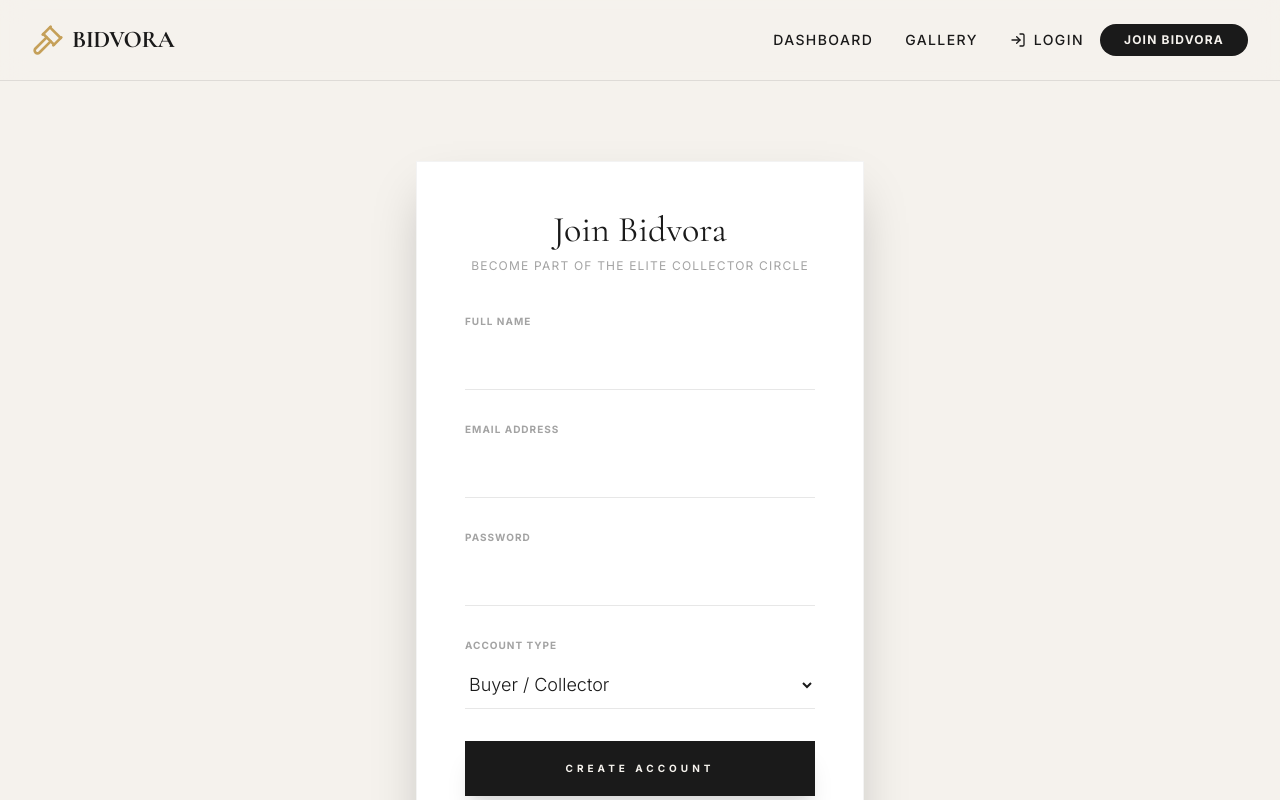
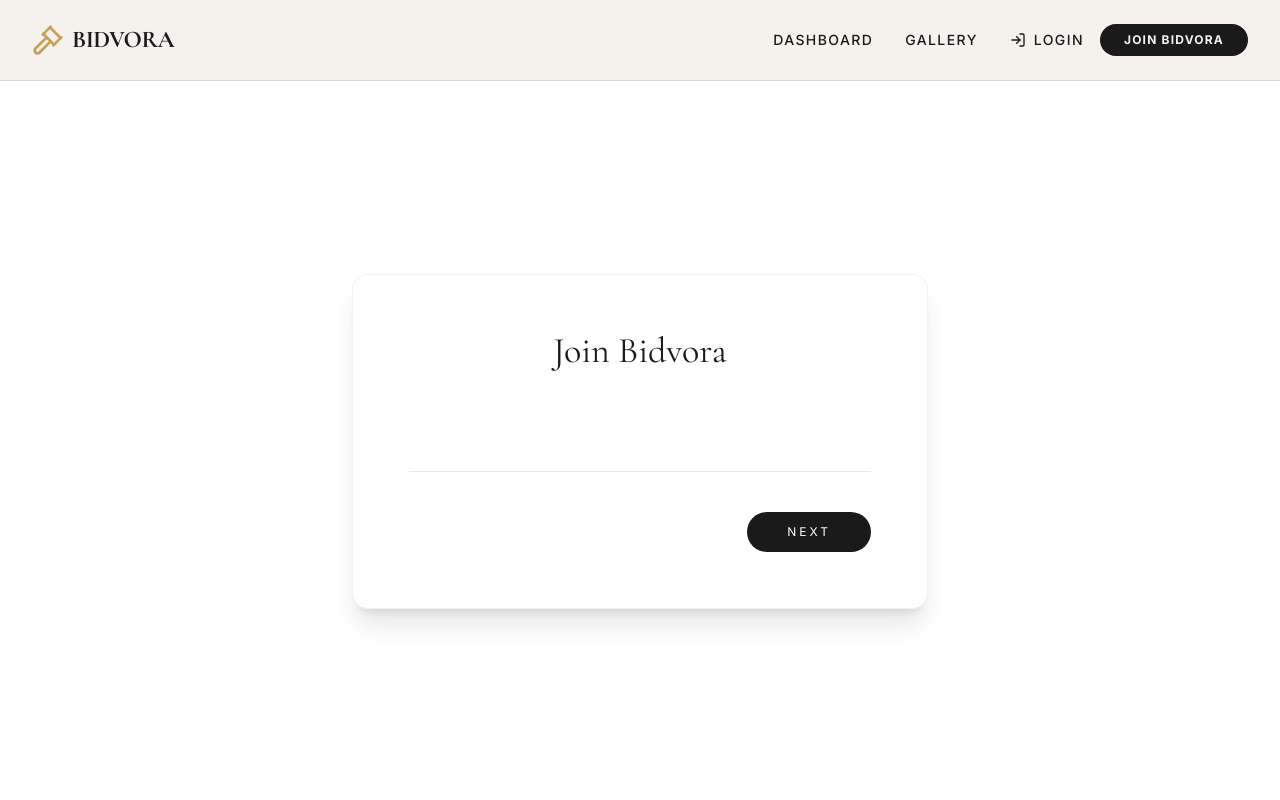
Before and after one commit to BBhargavKasiRam/bidvora, a React (Vite) app in the folder frontend/: page /register in a window 1280 px wide. Shown: the top 800 px of the page. Built offline with nearby package versions, Linux system fonts and the light colour scheme.

Commit message:
fixed signup/sigin

```diff
--- a/frontend/src/context/AuthContext.jsx
+++ b/frontend/src/context/AuthContext.jsx
@@ -22,7 +22,7 @@ export const AuthProvider = ({ children }) => {
 
   return (
     <AuthContext.Provider value={{ user, login, logout, isAuthenticated: !!user }}>
-      {children}
+    {children}
     </AuthContext.Provider>
   );
 };
--- a/frontend/src/pages/LoginPage.jsx
+++ b/frontend/src/pages/LoginPage.jsx
@@ -5,66 +5,195 @@ import { api } from "../lib/api";
 import { useAuth } from "../context/AuthContext";
 
 export const LoginPage = () => {
-  const [email, setEmail] = useState("");
-  const [password, setPassword] = useState("");
+  const [step, setStep] = useState(1);
+  const [animating, setAnimating] = useState(false);
+  const [loading, setLoading] = useState(false); // ✅ added
+
+  const [form, setForm] = useState({
+    email: "",
+    password: "",
+  });
+
   const [error, setError] = useState("");
+
   const { login } = useAuth();
   const navigate = useNavigate();
 
-  const handleSubmit = async (e) => {
-    e.preventDefault();
+  // ✅ STRONG EMAIL REGEX
+  const emailRegex =
+    /^(?!.*\.\.)[a-zA-Z0-9._%+-]+@[a-zA-Z0-9.-]+\.[a-zA-Z]{2,}$/;
+
+  const validateStep = () => {
+    if (step === 1) {
+      const email = form.email.trim();
+
+      if (!email) return "Email is required";
+      if (!emailRegex.test(email))
+        return "Enter valid email";
+    }
+
+    if (step === 2) {
+      if (!form.password) return "Password is required";
+    }
+
+    return null;
+  };
+
+  const handleNext = async () => {
+    if (loading) return; // ✅ prevent spam
+
+    const err = validateStep();
+
+    if (err) {
+      setError(err + " "); // ✅ always show error
+      return;
+    }
+
+    setError("");
+
+    // STEP CHANGE
+    if (step === 1) {
+      setAnimating(true);
+      setTimeout(() => {
+        setStep(2);
+        setAnimating(false);
+      }, 200);
+      return;
+    }
+
+    // LOGIN
     try {
-      const res = await api.post("/auth/login", { email, password });
+      setLoading(true);
+
+      const res = await api.post("/auth/login", {
+        email: form.email.trim().toLowerCase(),
+        password: form.password,
+      });
+
       login(res.token, res.user);
       navigate("/");
     } catch (err) {
-      setError(err.message);
+      const msg =
+        err.response?.data?.message ||
+        err.response?.data?.error ||
+        "Invalid credentials";
+
+      setError(msg + " ");
+    } finally {
+      setLoading(false);
     }
   };
 
+  const handleBack = () => {
+    setError("");
+
+    setAnimating(true);
+
+    setTimeout(() => {
+      setStep(1);
+      setAnimating(false);
+    }, 200);
+  };
+
   return (
-    <div className="max-w-md mx-auto mt-20 p-12 bg-white border border-ink/5 shadow-2xl">
+    <div className="h-[calc(100vh-80px)] flex items-center justify-center bg-white px-4 overflow-hidden">
+
+      <div className="max-w-xl w-full p-14 rounded-2xl bg-white border border-ink/5 shadow-xl">
+
         <div className="text-center mb-10">
           <h2 className="text-4xl font-serif mb-2">Welcome Back</h2>
-        <p className="text-xs uppercase tracking-widest text-ink/40">Enter your credentials to enter the hub</p>
         </div>
 
         {error && (
-        <div className="mb-8 p-4 bg-red-50 text-red-600 text-[10px] uppercase tracking-widest font-bold flex items-center gap-2 border-l-2 border-red-600">
+          <div className="mb-8 p-4 bg-red-50 text-red-600 text-[11px] uppercase tracking-widest font-bold flex items-center gap-2 border-l-2 border-red-600">
             <AlertCircle className="w-4 h-4" />
             {error}
           </div>
         )}
 
-      <form onSubmit={handleSubmit} className="space-y-8">
-        <div>
-          <label className="text-[10px] uppercase tracking-widest text-ink/40 block mb-2 font-bold">Email Address</label>
+        <form
+          onSubmit={(e) => e.preventDefault()}
+          className="space-y-10"
+        >
+
+          <div
+            className={`transition-all duration-200 ${
+              animating
+                ? "opacity-0 translate-x-4"
+                : "opacity-100 translate-x-0"
+            }`}
+          >
+
+            {/* EMAIL */}
+            {step === 1 && (
               <input
+                autoFocus
                 type="email"
-            value={email}
-            onChange={e => setEmail(e.target.value)}
-            className="w-full border-b border-ink/10 py-3 focus:border-gold outline-none transition-colors font-light text-lg"
-            required
+                value={form.email}
+                onChange={(e) => {
+                  setForm({
+                    ...form,
+                    email: e.target.value.trimStart(), // ✅ trim
+                  });
+                  setError("");
+                }}
+                className="w-full border-b border-ink/10 py-4 text-lg outline-none"
               />
+            )}
+
+            {/* PASSWORD */}
+            {step === 2 && (
+              <input
+                autoFocus
+                type="password"
+                value={form.password}
+                onChange={(e) => {
+                  setForm({ ...form, password: e.target.value });
+                  setError("");
+                }}
+                className="w-full border-b border-ink/10 py-4 text-lg outline-none"
+              />
+            )}
           </div>
-        <div>
-          <label className="text-[10px] uppercase tracking-widest text-ink/40 block mb-2 font-bold">Password</label>
-          <input
-            type="password"
-            value={password}
-            onChange={e => setPassword(e.target.value)}
-            className="w-full border-b border-ink/10 py-3 focus:border-gold outline-none transition-colors font-light text-lg"
-            required
-          />
+
+          <div className="flex justify-between items-center">
+            {step === 2 && (
+              <button
+                type="button"
+                onClick={handleBack}
+                className="text-xs uppercase tracking-widest text-ink/60"
+              >
+                Back
+              </button>
+            )}
+
+            <button
+              type="button"
+              onClick={handleNext}
+              disabled={loading} // ✅ block spam
+              className="ml-auto px-10 py-3 bg-ink text-white text-xs uppercase tracking-[0.25em] rounded-full hover:bg-gold transition"
+            >
+              {loading
+                ? "Please wait..."
+                : step === 1
+                ? "Next"
+                : "Login"}
+            </button>
           </div>
-        <button className="w-full py-5 bg-ink text-paper text-[10px] uppercase tracking-[0.4em] hover:bg-gold transition-colors font-bold shadow-xl shadow-ink/10">
-          Authenticate
-        </button>
+
         </form>
 
         <p className="mt-10 text-center text-[10px] uppercase tracking-widest text-ink/40">
-        New to Bidvora? <Link to="/register" className="text-ink font-bold hover:text-gold transition-colors">Create an account</Link>
+          New to Bidvora?{" "}
+          <Link
+            to="/register"
+            className="text-ink font-bold hover:text-gold transition-colors"
+          >
+            Create an account
+          </Link>
         </p>
+
+      </div>
     </div>
   );
 };
--- a/frontend/src/pages/RegisterPage.jsx
+++ b/frontend/src/pages/RegisterPage.jsx
@@ -4,83 +4,218 @@ import { AlertCircle } from "lucide-react";
 import { api } from "../lib/api";
 
 export const RegisterPage = () => {
-  const [name, setName] = useState("");
-  const [email, setEmail] = useState("");
-  const [password, setPassword] = useState("");
-  const [role, setRole] = useState("buyer");
+  const [step, setStep] = useState(1);
+  const [animating, setAnimating] = useState(false);
+  const [loading, setLoading] = useState(false); // ✅ added
+
+  const [form, setForm] = useState({
+    name: "",
+    email: "",
+    password: "",
+    confirmPassword: "",
+    role: "buyer",
+  });
+
   const [error, setError] = useState("");
   const navigate = useNavigate();
 
-  const handleSubmit = async (e) => {
-    e.preventDefault();
+  // ✅ STRONG EMAIL REGEX
+  const emailRegex =
+    /^(?!.*\.\.)[a-zA-Z0-9._%+-]+@[a-zA-Z0-9.-]+\.[a-zA-Z]{2,}$/;
+
+  const passwordRegex =
+    /^(?=.*[a-z])(?=.*[A-Z])(?=.*\d)(?=.*[@$!%*?&]).{8,}$/;
+
+  const validateStep = () => {
+    if (step === 1) {
+      if (!form.name.trim()) return "Name is required";
+      if (form.name.trim().length < 3)
+        return "Minimum 3 characters required";
+    }
+
+    if (step === 2) {
+      const email = form.email.trim();
+
+      if (!email) return "Email is required";
+      if (!emailRegex.test(email))
+        return "Enter valid email (example@gmail.com)";
+    }
+
+    if (step === 3) {
+      if (!form.password) return "Password is required";
+
+      if (!passwordRegex.test(form.password))
+        return "8+ chars, upper, lower, number, special char";
+
+      if (!form.confirmPassword)
+        return "Confirm your password";
+
+      if (form.password !== form.confirmPassword)
+        return "Passwords do not match";
+    }
+
+    return null;
+  };
+
+  const handleNext = async () => {
+    if (loading) return; // ✅ prevent spam click
+
+    const err = validateStep();
+
+    if (err) {
+      setError(err + " "); // ✅ always re-render
+      return;
+    }
+
+    setError("");
+
+    if (step < 3) {
+      setAnimating(true);
+
+      setTimeout(() => {
+        setStep((prev) => prev + 1);
+        setAnimating(false);
+      }, 200);
+
+      return;
+    }
+
+    // ✅ FINAL SUBMIT
     try {
-      await api.post("/auth/register", { name, email, password, role });
+      setLoading(true);
+
+      await api.post("/auth/register", {
+        name: form.name.trim(),
+        email: form.email.trim().toLowerCase(),
+        password: form.password,
+        role: form.role,
+      });
+
       navigate("/login");
     } catch (err) {
-      setError(err.message);
+      setError(
+        err.response?.data?.message || "Something went wrong"
+      );
+    } finally {
+      setLoading(false);
     }
   };
 
+  const handleBack = () => {
+    setError("");
+
+    setAnimating(true);
+
+    setTimeout(() => {
+      setStep((prev) => prev - 1);
+      setAnimating(false);
+    }, 200);
+  };
+
   return (
-    <div className="max-w-md mx-auto mt-20 p-12 bg-white border border-ink/5 shadow-2xl">
-      <div className="text-center mb-10">
-        <h2 className="text-4xl font-serif mb-2">Join Bidvora</h2>
-        <p className="text-xs uppercase tracking-widest text-ink/40">Become part of the elite collector circle</p>
+    <div className="h-[calc(100vh-80px)] bg-white flex items-center justify-center px-4 overflow-hidden">
+
+      <div className="max-w-xl w-full p-14 rounded-2xl bg-white border border-ink/5 shadow-xl">
+
+        <div className="mb-10 text-center">
+          <h2 className="text-4xl font-serif">Join Bidvora</h2>
         </div>
 
         {error && (
-        <div className="mb-8 p-4 bg-red-50 text-red-600 text-[10px] uppercase tracking-widest font-bold flex items-center gap-2 border-l-2 border-red-600">
+          <div className="mb-8 p-4 bg-red-50 text-red-600 text-[11px] uppercase tracking-widest font-bold flex items-center gap-2 border-l-2 border-red-600">
             <AlertCircle className="w-4 h-4" />
             {error}
           </div>
         )}
 
-      <form onSubmit={handleSubmit} className="space-y-8">
-        <div>
-          <label className="text-[10px] uppercase tracking-widest text-ink/40 block mb-2 font-bold">Full Name</label>
+        <form className="space-y-10">
+
+          <div
+            className={`transition-all duration-200 ${
+              animating
+                ? "opacity-0 translate-x-4"
+                : "opacity-100 translate-x-0"
+            }`}
+          >
+
+            {step === 1 && (
               <input
+                autoFocus
                 type="text"
-            value={name}
-            onChange={e => setName(e.target.value)}
-            className="w-full border-b border-ink/10 py-3 focus:border-gold outline-none transition-colors font-light text-lg"
-            required
+                value={form.name}
+                onChange={(e) => {
+                  setForm({ ...form, name: e.target.value.trimStart() }); // ✅ trim
+                  setError("");
+                }}
+                className="w-full border-b border-ink/10 py-4 text-lg outline-none"
               />
-        </div>
-        <div>
-          <label className="text-[10px] uppercase tracking-widest text-ink/40 block mb-2 font-bold">Email Address</label>
+            )}
+
+            {step === 2 && (
               <input
+                autoFocus
                 type="email"
-            value={email}
-            onChange={e => setEmail(e.target.value)}
-            className="w-full border-b border-ink/10 py-3 focus:border-gold outline-none transition-colors font-light text-lg"
-            required
+                value={form.email}
+                onChange={(e) => {
+                  setForm({ ...form, email: e.target.value.trimStart() }); // ✅ trim
+                  setError("");
+                }}
+                className="w-full border-b border-ink/10 py-4 text-lg outline-none"
               />
-        </div>
-        <div>
-          <label className="text-[10px] uppercase tracking-widest text-ink/40 block mb-2 font-bold">Password</label>
+            )}
+
+            {step === 3 && (
+              <>
+                <input
+                  autoFocus
+                  type="password"
+                  value={form.password}
+                  onChange={(e) => {
+                    setForm({ ...form, password: e.target.value });
+                    setError("");
+                  }}
+                  className="w-full border-b border-ink/10 py-4 text-lg outline-none"
+                />
+
                 <input
                   type="password"
-            value={password}
-            onChange={e => setPassword(e.target.value)}
-            className="w-full border-b border-ink/10 py-3 focus:border-gold outline-none transition-colors font-light text-lg"
-            required
+                  value={form.confirmPassword}
+                  onChange={(e) => {
+                    setForm({
+                      ...form,
+                      confirmPassword: e.target.value,
+                    });
+                    setError("");
+                  }}
+                  className="w-full border-b border-ink/10 py-4 text-lg outline-none"
                 />
+              </>
+            )}
           </div>
-        <div>
-          <label className="text-[10px] uppercase tracking-widest text-ink/40 block mb-2 font-bold">Account Type</label>
-          <select
-            value={role}
-            onChange={e => setRole(e.target.value)}
-            className="w-full border-b border-ink/10 py-3 focus:border-gold outline-none transition-colors font-light bg-transparent text-lg"
+
+          <div className="flex justify-between items-center">
+            {step > 1 && (
+              <button
+                type="button"
+                onClick={handleBack}
+                className="text-xs uppercase tracking-widest text-ink/60"
               >
-            <option value="buyer">Buyer / Collector</option>
-            <option value="seller">Seller / Curator</option>
-          </select>
+                Back
+              </button>
+            )}
+
+            <button
+              type="button"
+              onClick={handleNext}
+              disabled={loading} // ✅ prevent spam
+              className="ml-auto px-10 py-3 bg-ink text-white text-xs uppercase tracking-[0.25em] rounded-full hover:bg-gold transition"
+            >
+              {loading ? "Please wait..." : step < 3 ? "Next" : "Create"}
+            </button>
           </div>
-        <button className="w-full py-5 bg-ink text-paper text-[10px] uppercase tracking-[0.4em] hover:bg-gold transition-colors font-bold shadow-xl shadow-ink/10">
-          Create Account
-        </button>
+
         </form>
+      </div>
     </div>
   );
 };
```
Also changed, not shown: 1 other file (tests, documents, lock files or other folders). Lines whose indentation alone changed are shown as unchanged.
